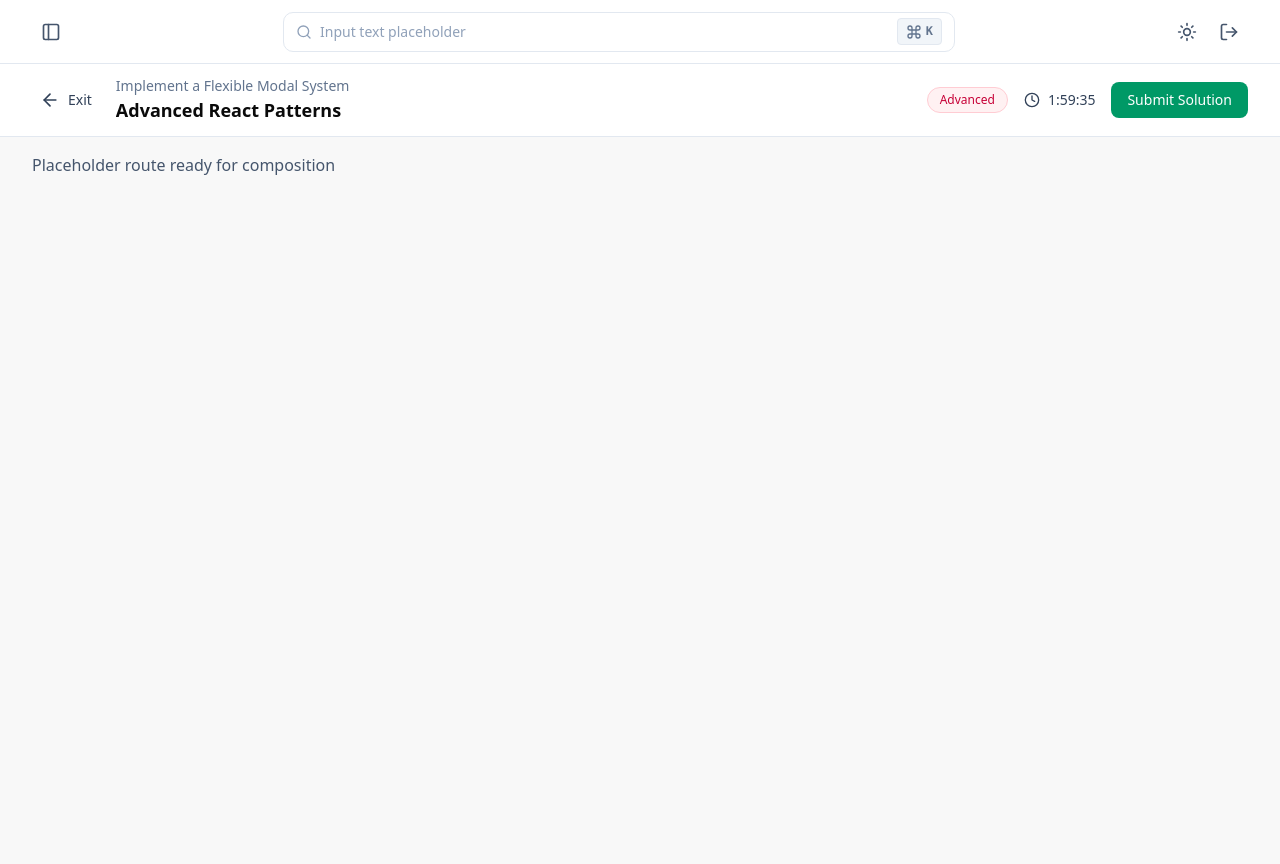
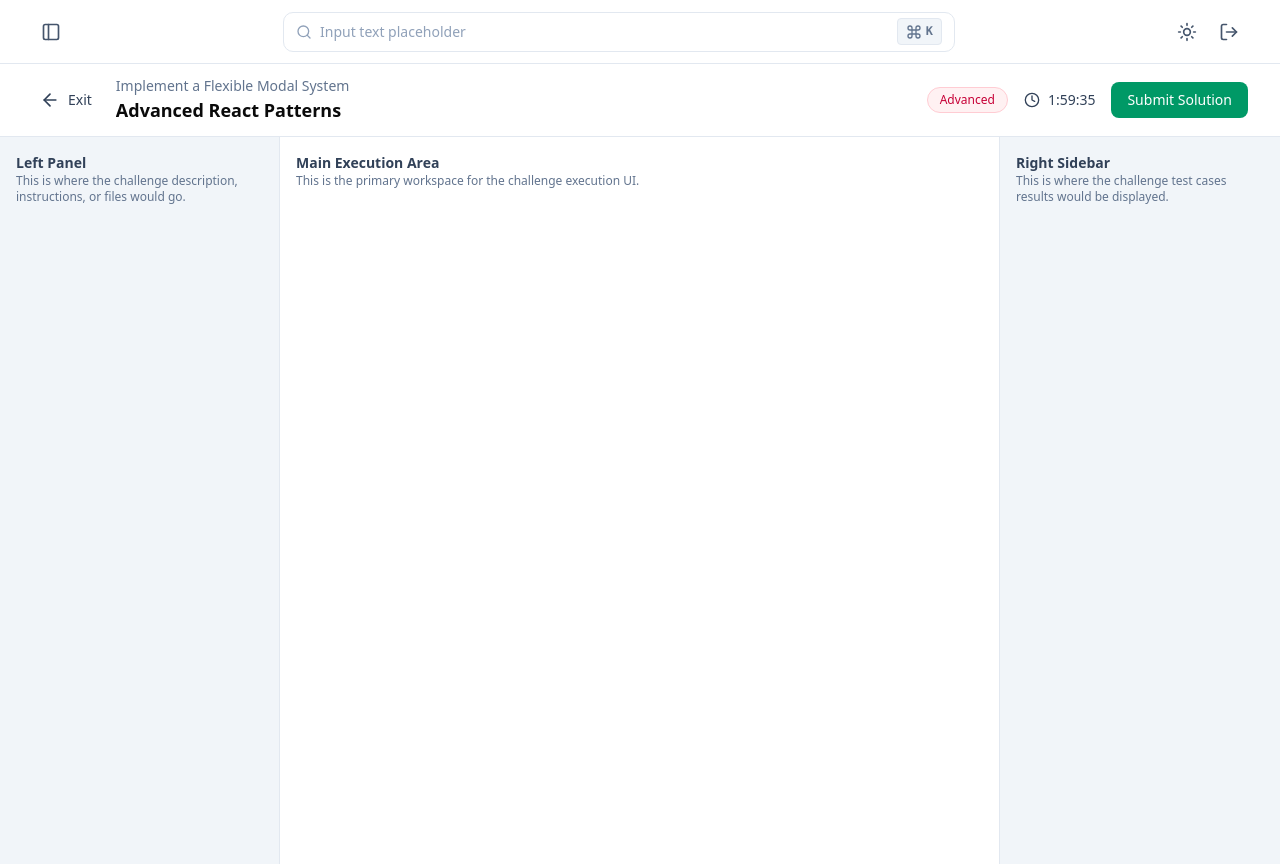
Before and after one commit to AaronMatarrita/kanux-frontend-web, a Next.js app in the folder kanux-web/: page /talent/challenges/1/execute in a window 1280 px wide. Built offline with nearby package versions, Linux system fonts and the light colour scheme.

Commit message:
Add execution page layout with sidebars and main area
Replaces the placeholder execution page with a structured layout including a topbar, left and right sidebars, and a central main execution area. This sets up the UI skeleton for future challenge execution features.

```diff
--- a/kanux-web/src/app/(private)/talent/challenges/[id]/execute/page.tsx
+++ b/kanux-web/src/app/(private)/talent/challenges/[id]/execute/page.tsx
@@ -1,9 +1,9 @@
 import { ExecutionTopbar } from "@/modules/challenges/execution/components/ExecutionTopbar";
-// UI-only route for challenge technical execution
-// No implementation yet; will compose domain container from src/modules/challenges/execution/pages
+
 export default function Page() {
   return (
-    <div className="space-y-4">
+    <div className="h-screen flex flex-col">
+      {/* Topbar */}
       <ExecutionTopbar
         title="Advanced React Patterns"
         subtitle="Implement a Flexible Modal System"
@@ -11,11 +11,38 @@ export default function Page() {
         timeLabel="1:59:35"
       />
 
-      {/* Rest of the execution layout will be composed below (UI-only) */}
-      <div className="px-4 sm:px-6 lg:px-8">
-        <p className="text-slate-600">
-          Placeholder route ready for composition
-        </p>
+      {/* Execution Layout */}
+      <div className="flex-1 bg-white">
+        <div className="h-full grid grid-cols-1 lg:grid-cols-[280px_1fr_280px]">
+          {/* Left Sidebar */}
+          <div className="h-full bg-slate-100 p-4 border-r border-slate-200 overflow-auto">
+            <p className="text-sm font-semibold text-slate-700">Left Panel</p>
+            <p className="text-xs text-slate-500">
+              This is where the challenge description, instructions, or files
+              would go.
+            </p>
+          </div>
+
+          {/* Center Content */}
+          <div className="h-full bg-white p-4 border-r border-slate-200 overflow-auto">
+            <p className="text-sm font-semibold text-slate-700">
+              Main Execution Area
+            </p>
+            <p className="text-xs text-slate-500">
+              This is the primary workspace for the challenge execution UI.
+            </p>
+          </div>
+
+          {/* Right Sidebar */}
+          <div className="h-full bg-slate-100 p-4 overflow-auto">
+            <p className="text-sm font-semibold text-slate-700">
+              Right Sidebar
+            </p>
+            <p className="text-xs text-slate-500">
+              This is where the challenge test cases results would be displayed.
+            </p>
+          </div>
+        </div>
       </div>
     </div>
   );
```
